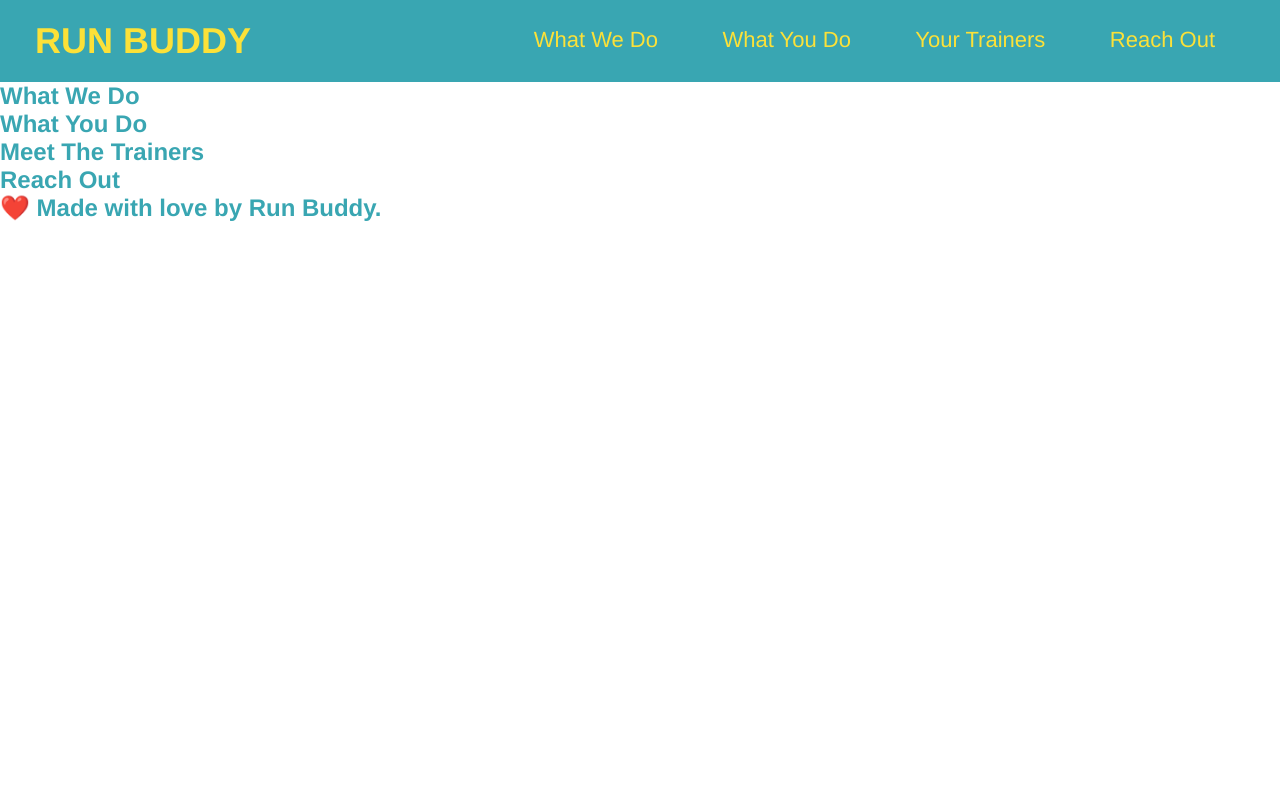
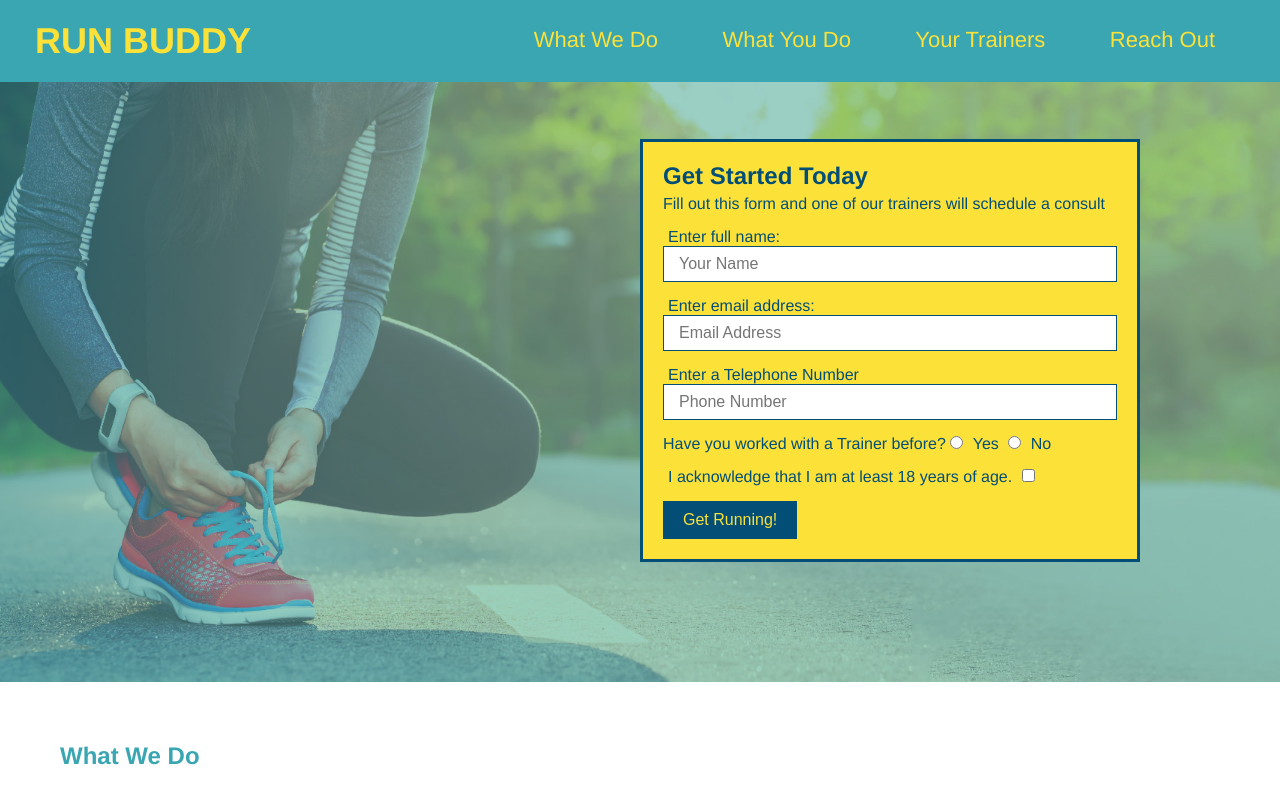
Before and after one commit to mpompilio/run-buddy, a plain HTML site: page index.html in a window 1280 px wide. Shown: the top 800 px of the page. Drawn offline with Linux system fonts and the light colour scheme.

Commit message:
trying to add css to hero

```diff
--- a/assets/css/style.css
+++ b/assets/css/style.css
@@ -1,6 +1,7 @@
 * {
   margin: 0;
   padding: 0;
+  box-sizing: border-box;
 }
 
 body {
@@ -41,3 +42,79 @@ header nav ul li a {
   font-weight: lighter;
   font-size: 22px;
 }
+
+footer {
+  background: #fce138;
+  width: 100%;
+  padding: 40px 35px;
+}
+
+footer h2 {
+  display: inline;
+  color: #024e76;
+  font-size: 30px;
+  margin: 0;
+}
+
+footer div {
+  float: right;
+  line-height: 1.5;
+  text-align: right;
+}
+
+footer a {
+  color: #024e76;
+}
+
+section {
+  padding: 60px;
+}
+
+.hero {
+  background-image: url("../images/hero-bg.jpeg");
+  height: 600px;
+  background-size: cover;
+  background-position: center;
+  position: relative;
+}
+
+.hero-form {
+  color: #024e76;
+  background-color: #fce138;
+  padding: 20px;
+  width: 500px;
+  border: 3px solid #024e76;
+  position: absolute;
+  bottom: 120px;
+  right: 140px;
+}
+.hero-form h3 {
+  font-size: x-large;
+  margin: 0;
+}
+
+.hero-form p {
+  margin: 5px 0 15px 0;
+}
+
+.form-input {
+  border: 1px solid #024e76;
+  display: block;
+  padding: 8px 15px;
+  font-size: 16px;
+  color: #024e76;
+  width: 100%;
+  margin-bottom: 15px;
+}
+
+.hero-form label {
+  margin: 0 5px;
+}
+
+.hero-form button {
+  color: #fce138;
+  background-color: #024e76;
+  padding: 10px 20px;
+  font-size: 16px;
+  border: none;
+}
--- a/index.html
+++ b/index.html
@@ -32,7 +32,32 @@
   </header>
 
   <!-- hero/jumbotron -->
-  <section>
+  <section class="hero">
+    <div class="hero-form">
+      <h3>Get Started Today</h3>
+      <p>Fill out this form and one of our trainers will schedule a consult</p>
+    <form>
+      <label for="name">Enter full name:</label>
+      <input type="text" placeholder="Your Name" name="name" id="name" class="form-input"/>
+      <label for="email">Enter email address:</label>
+      <input type="email" placeholder="Email Address" name="email" id="email" class="form-input"/>
+      <label for="phone">Enter a Telephone Number</label>
+      <input type="tel" placeholder="Phone Number" name="phone" id="phone" class="form-input"/>
+      <p>
+        Have you worked with a Trainer before?
+        <input type="radio" name="trainer-confirm" id="trainer-yes" />
+        <label for="trainer-yes">Yes</label>
+        <input type="radio" name="trainer-confirm" id="trainer-no" />
+        <label for="trainer-no">No</label>
+      </p>
+      <p>
+        <label for="age-checkbox">I acknowledge that I am at least 18 years of age.</label>
+        <input type="checkbox" name="age-confirm" id="age-checkbox" />
+
+      </p>
+      <button type="submit">Get Running!</button>
+    </form>
+    </div>
   </section>
 
   <!-- "what we do" section -->
@@ -58,6 +83,10 @@
   <!-- footer -->
   <footer>
     <h2>❤️ Made with love by Run Buddy.</h2>
+      <div>
+       <a href="#">Read Our Privacy Policy</a><br />
+        &copy; 2019 Run Buddy, Inc.
+      </div>
   </footer>
 
     </body>
```
Also changed, not shown: assets/images/hero-bg.jpeg (added), 1 other file.
